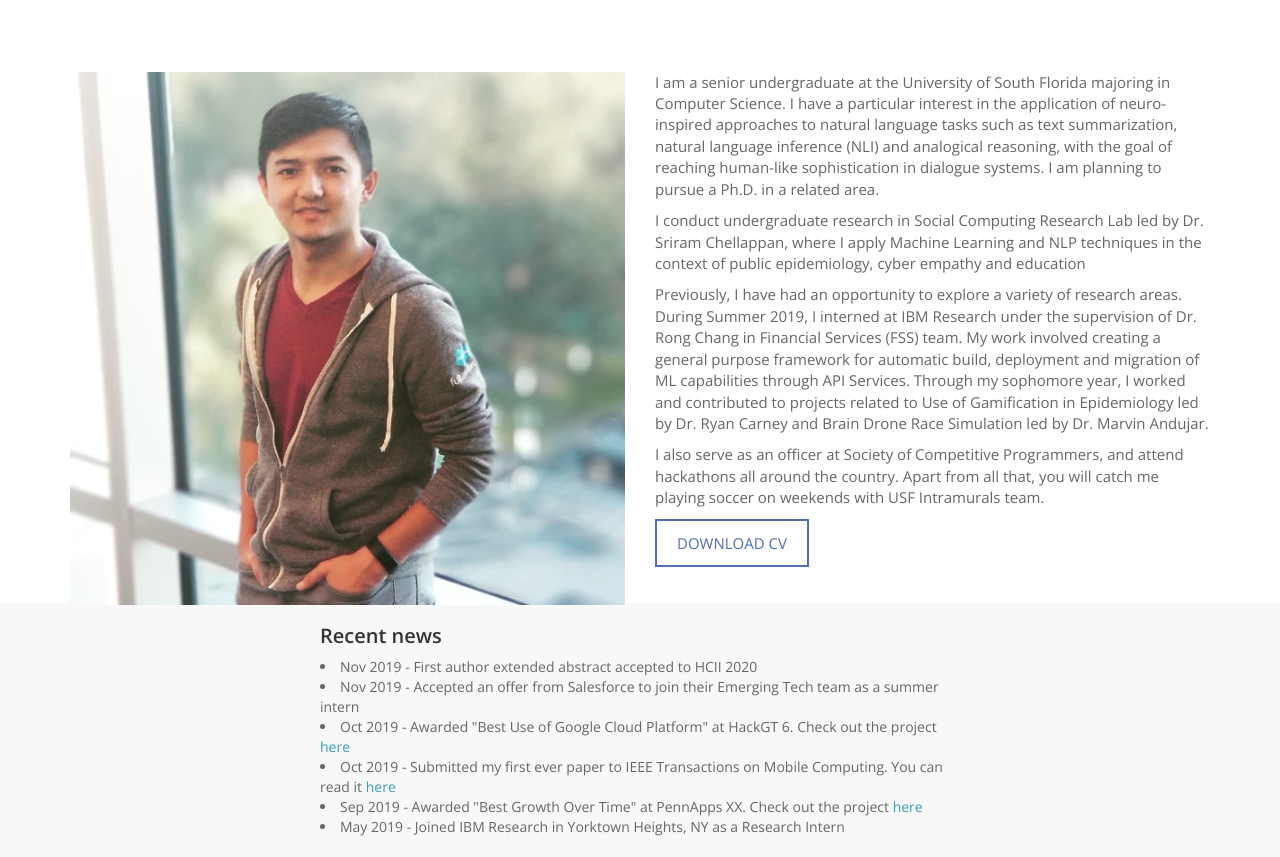
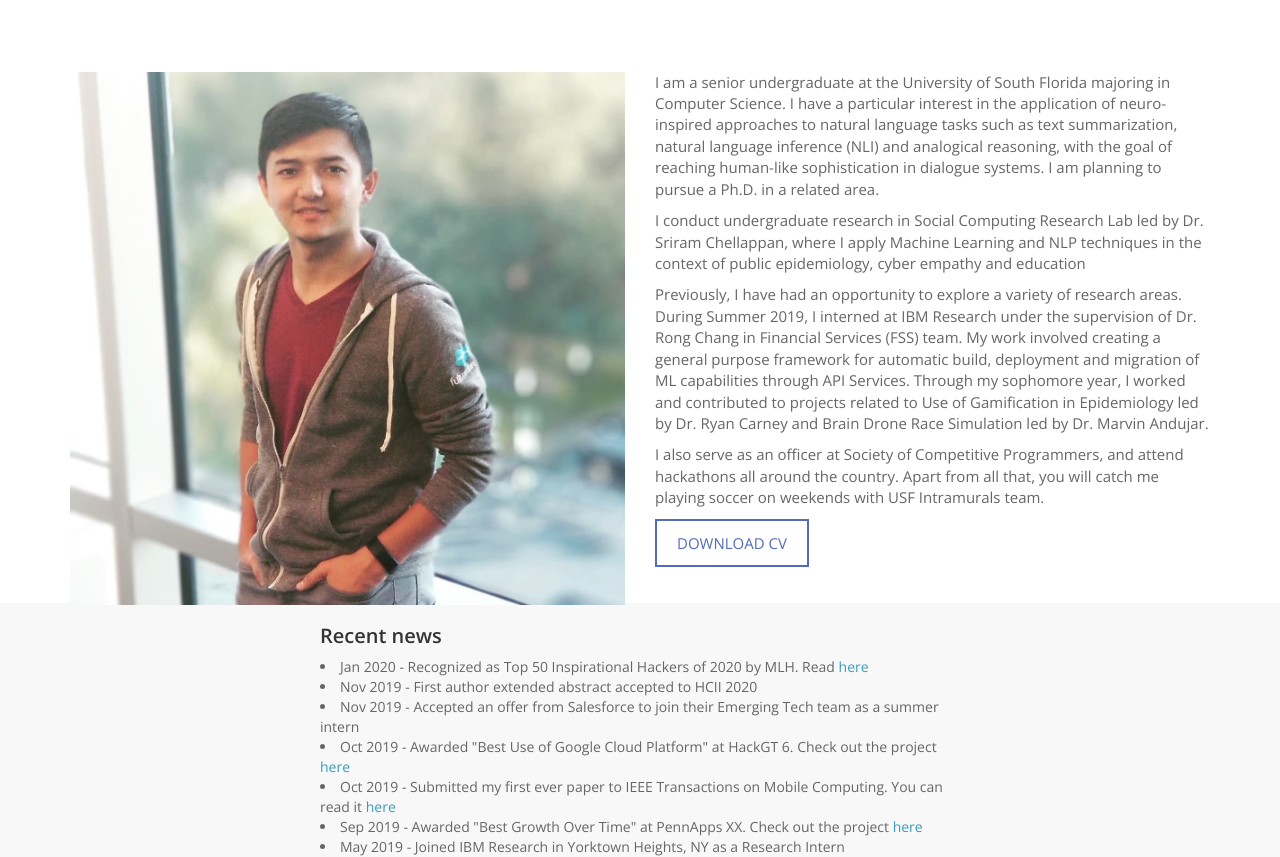
Before and after one commit to mirzakhalov/mirzakhalov.github.io, a plain HTML site: page index.html in a window 1280 px wide. Shown: the part 197-1054 px from the top of the page. Drawn offline with nearby package versions, Linux system fonts and the light colour scheme.

Commit message:
updated cv and life event

```diff
--- a/index.html
+++ b/index.html
@@ -71,6 +71,7 @@
 
         <div id="news">
             <h3>Recent news</h3>
+            <li>Jan 2020 - Recognized as Top 50 Inspirational Hackers of 2020 by MLH. Read <a id="link" href="https://top.mlh.io/2020/profiles/jamshidbek-mirzakhalov">here</a></li>
             <li>Nov 2019 - First author extended abstract accepted to HCII 2020</li>
             <li>Nov 2019 - Accepted an offer from Salesforce to join their Emerging Tech team as a summer intern </li>
             <li>Oct 2019 - Awarded "Best Use of Google Cloud Platform" at HackGT 6. Check out the project <a id="link" href="https://devpost.com/software/tutor-m2dtq8">here</a></li>
```
Also changed, not shown: 1 other file.
